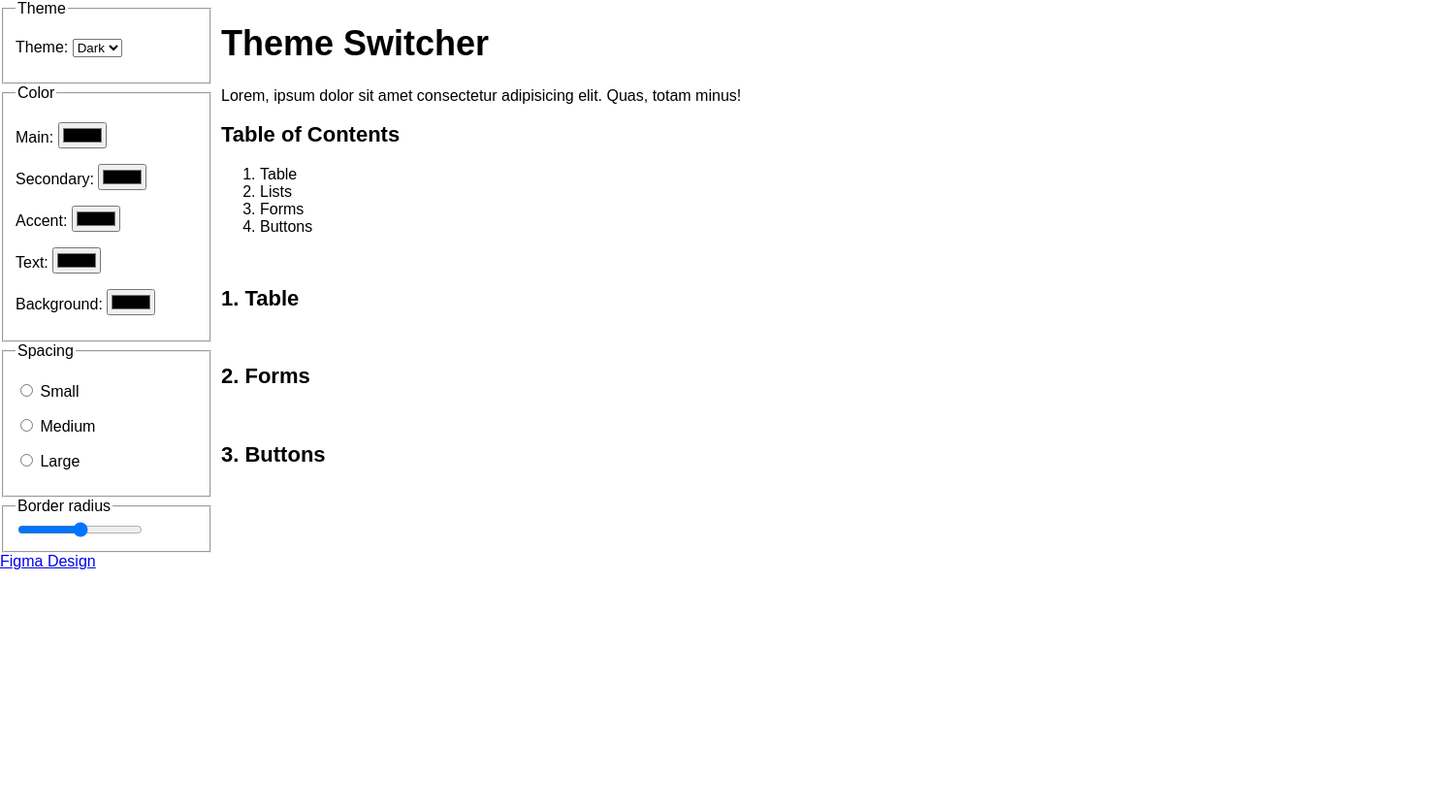
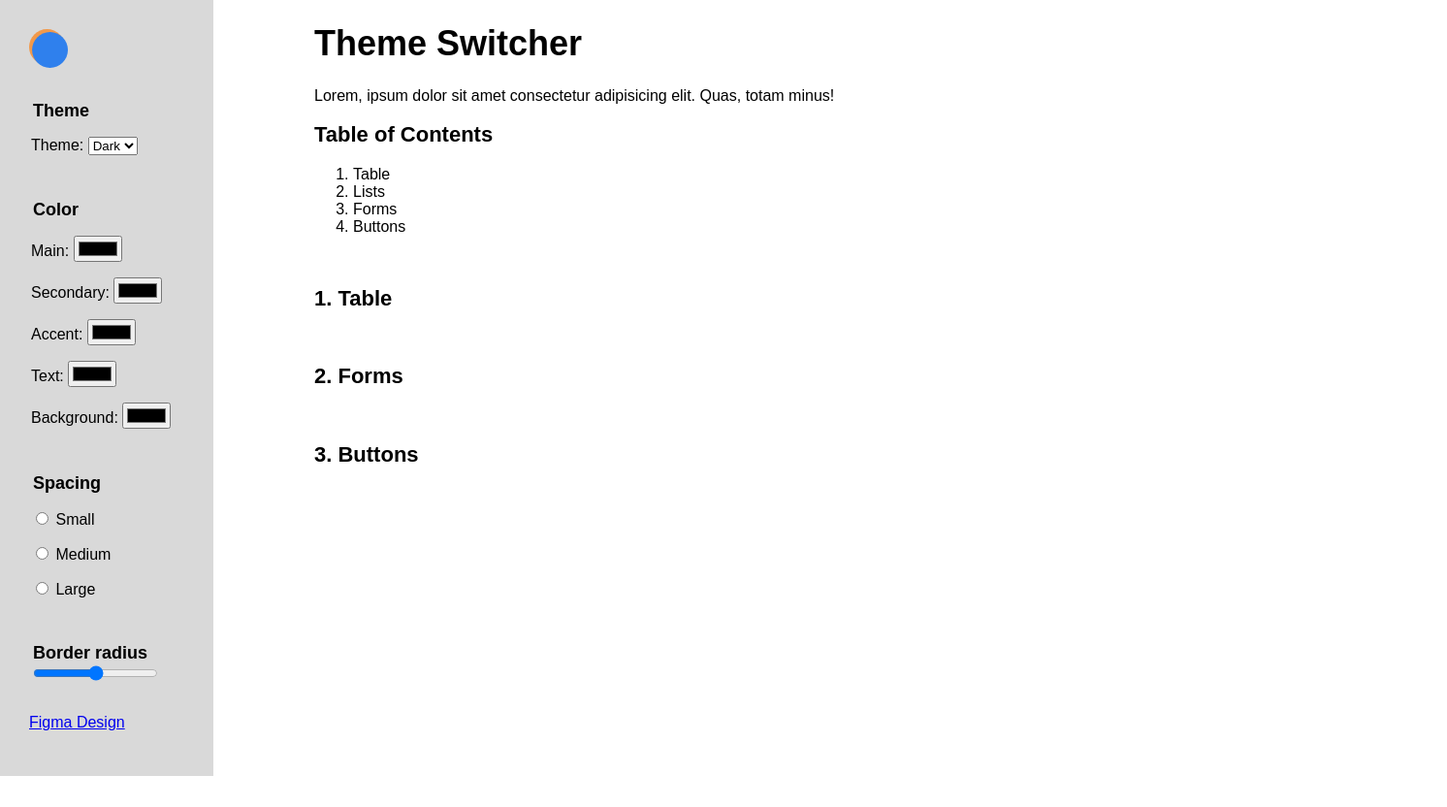
Before and after one commit to nicksincl/theme-switcher, a plain HTML site: page index.html in a window 1280 px wide. Shown: the whole page at 97% size, 1492 px wide, since content can reach past the window. Drawn offline with Linux system fonts and the light colour scheme.

Commit message:
centered main tag

```diff
--- a/index.html
+++ b/index.html
@@ -9,6 +9,24 @@
   </head>
   <body>
     <nav>
+      <svg
+        xmlns="http://www.w3.org/2000/svg"
+        width="40"
+        height="40"
+        viewBox="0 0 39 39"
+        fill="none"
+        id="logo"
+      >
+        <path
+          d="M36 18C36 27.9411 27.9411 36 18 36C8.05887 36 0 27.9411 0 18C0 8.05887 8.05887 0 18 0C27.9411 0 36 8.05887 36 18Z"
+          fill="#F2994A"
+        />
+        <path
+          d="M39 21C39 30.9411 30.9411 39 21 39C11.0589 39 3 30.9411 3 21C3 11.0589 11.0589 3 21 3C30.9411 3 39 11.0589 39 21Z"
+          fill="#2F80ED"
+        />
+      </svg>
+
       <fieldset>
         <legend>Theme</legend>
         <p>
--- a/styles.css
+++ b/styles.css
@@ -23,16 +23,32 @@ p {
 }
 
 main {
-  position: relative;
   height: 100vh;
-  left: 220px;
+  margin: 0 auto;
+  width: 50%;
 }
 
 nav {
   height: 100vh;
   position: fixed;
+  background-color: #d9d9d9;
   width: 220px;
   top: 0;
   left: 0;
   z-index: 5;
+  padding: 30px;
 }
+
+#logo {
+  margin-bottom: 30px;
+}
+
+fieldset {
+  border: none;
+  padding: 0px 0px 30px 0px;
+}
+
+fieldset legend {
+  font-size: 1.125rem;
+  font-weight: 700;
+}
```
